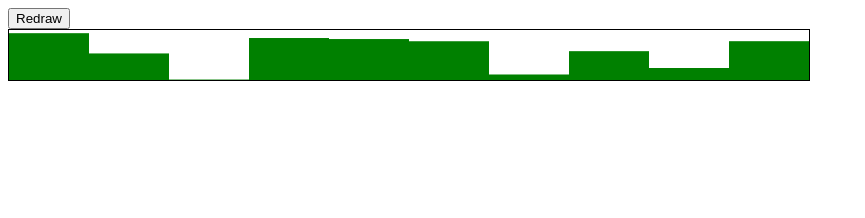
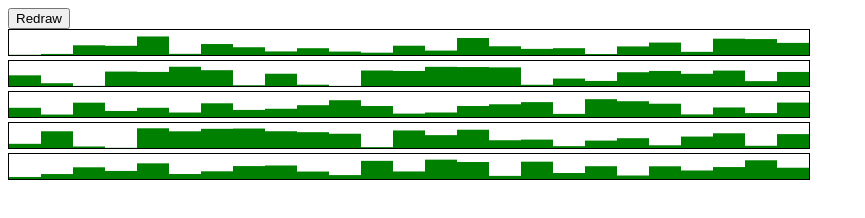
Before and after one commit to aoswalt/web-noise, a plain HTML site: page index.html in a window 1280 px wide. Shown: the whole page, without its empty margins (0-865 px from the left). Drawn offline with Linux system fonts and the light colour scheme.

Commit message:
more flexible drawBars and demoing with 5 sets

```diff
--- a/index.html
+++ b/index.html
@@ -4,13 +4,27 @@
     <meta charset="utf-8" />
     <meta name="viewport" content="width=device-width" />
     <title>Web Noise</title>
-    <link rel="stylesheet" href="style.css" type="text/css"/>
+    <link href="style.css" type="text/css" rel="stylesheet"/>
   </head>
   <body>
     <div>
       <input type="button" id="redraw1d" value="Redraw" />
     </div>
-    <canvas id="noise1d" width="800px" height="50px"></canvas>
+    <div>
+      <canvas class="canvas1d" id="noise1d1" width="800px" height="25px"></canvas>
+    </div>
+    <div>
+      <canvas class="canvas1d" id="noise1d2" width="800px" height="25px"></canvas>
+    </div>
+    <div>
+      <canvas class="canvas1d" id="noise1d3" width="800px" height="25px"></canvas>
+    </div>
+    <div>
+      <canvas class="canvas1d" id="noise1d4" width="800px" height="25px"></canvas>
+    </div>
+    <div>
+      <canvas class="canvas1d" id="noise1d5" width="800px" height="25px"></canvas>
+    </div>
 
     <script src="script.js"></script>
   </body>
--- a/script.js
+++ b/script.js
@@ -1,10 +1,12 @@
-const ctx = document.getElementById('noise1d').getContext('2d')
-ctx.fillStyle = 'green'
+const barCount = 25
+const barColor = 'green'
 
-const drawBars = list => {
+//NOTE(adam): draw the list of values as bars on the 2d context
+const drawBars = (ctx, list) => {
   const barCount = list.length
   const barWidth = ctx.canvas.width / barCount
   const maxHeight = ctx.canvas.height
+  const barMaxHeight = maxHeight * .8
 
   list.forEach((val, index, list) => {
     //NOTE(adam): ensure val 0 to 1
@@ -12,11 +14,17 @@ const drawBars = list => {
       console.err('number outside range', val)
     }
 
-    const height = val * maxHeight
+        const height = val * barMaxHeight
     ctx.fillRect(barWidth * index, maxHeight - height, barWidth, height)
   })
 }
 
-const nums = []
-for(let i = 0; i < 10; ++i) { nums[i] = Math.random() }
-drawBars(nums)
+//NOTE(adam): get an array of 2d contexts from the nodelist of canvases
+const ctx1dList = Array.from(document.querySelectorAll('.canvas1d')).map((c) => c.getContext('2d'))
+ctx1dList.forEach(ctx => ctx.fillStyle = barColor)
+
+ctx1dList.forEach((ctx, i) => {
+  const nums = []
+  for(let i = 0; i < barCount; ++i) { nums[i] = Math.random() }
+  drawBars(ctx, nums)
+})
```
